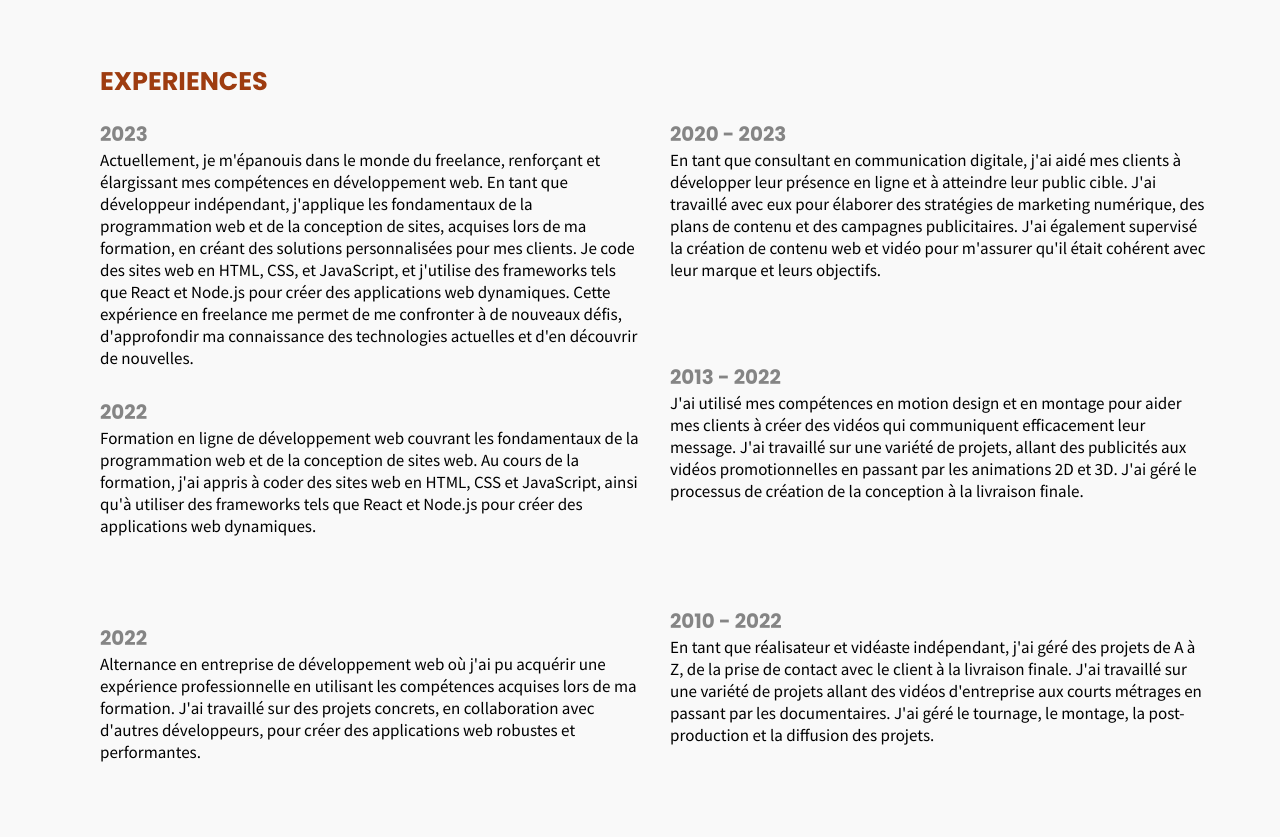
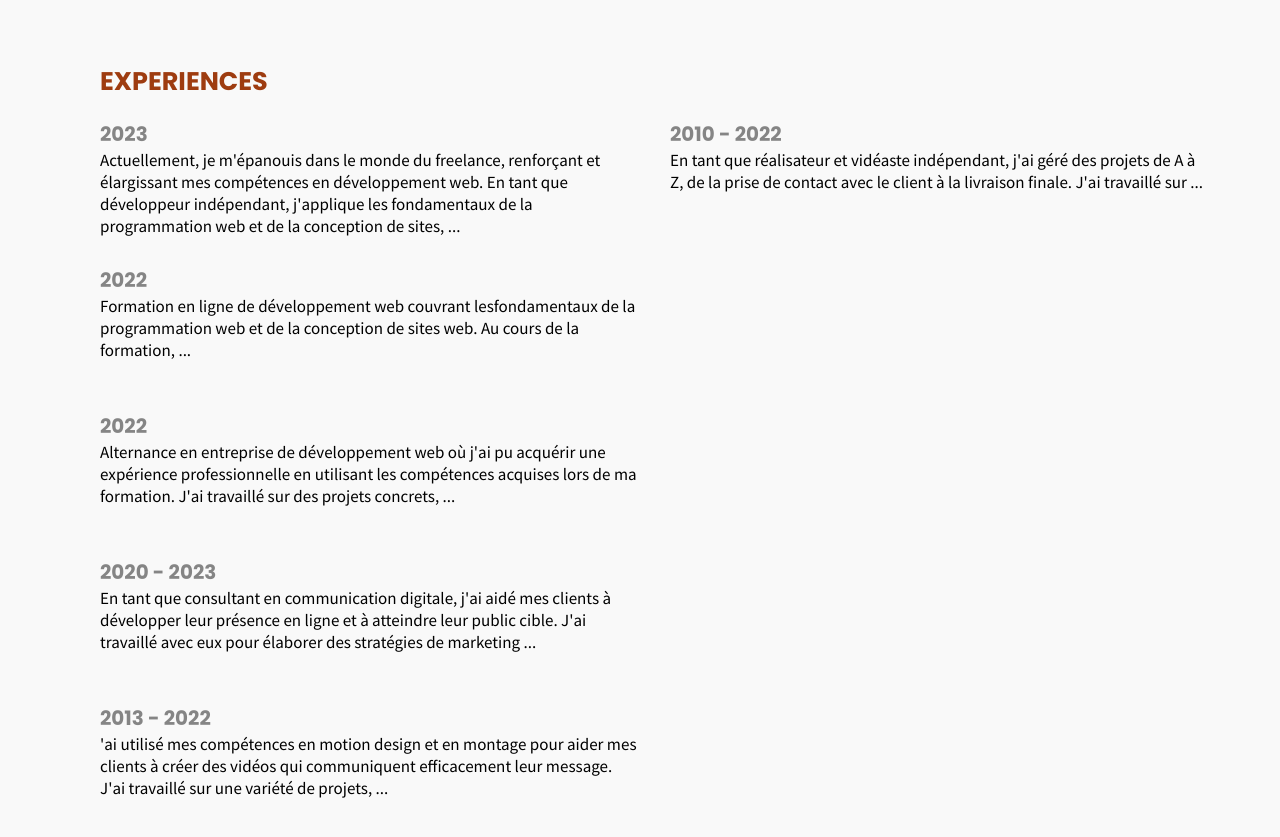
Before and after one commit to HollyTotoC/Site-Perso-v2, a React (Vite) app: page / in a window 1280 px wide. Shown: the part 1800-2637 px from the top of the page. Built offline with nearby package versions, Linux system fonts and the light colour scheme.

Commit message:
experiences.tsx link to json

```diff
--- /dev/null
+++ b/src/assets/experiences.json
@@ -0,0 +1,32 @@
+[
+    {
+        "years":"2023",
+        "part1":"Actuellement, je m'épanouis dans le monde du freelance, renforçant et élargissant mes compétences en développement web. En tant que développeur indépendant, j'applique les fondamentaux de la programmation web et de la conception de sites,",
+        "part2":"acquises lors de ma formation, en créant des solutions personnalisées pour mes clients. Je code des sites web en HTML, CSS, et JavaScript, et j'utilise des frameworks tels que React et Node.js pour créer des applications web dynamiques. Cette expérience en freelance me permet de me confronter à de nouveaux défis, d'approfondir ma connaissance des technologies actuelles et d'en découvrir de nouvelles."
+    },
+    {
+        "years":"2022",
+        "part1":"Formation en ligne de développement web couvrant lesfondamentaux de la programmation web et de la conception de sites web. Au cours de la formation, ",
+        "part2":"j'ai appris à coder des sites web en HTML, CSS et JavaScript, ainsi qu'à utiliser des frameworks tels que React et Node.js pour créer des applications web dynamiques."
+    },
+    {
+        "years":"2022",
+        "part1":"Alternance en entreprise de développement web où j'ai pu acquérir une expérience professionnelle en utilisant les compétences acquises lors de ma formation. J'ai travaillé sur des projets concrets, ",
+        "part2":"en collaboration avec d'autres développeurs, pour créer des applications web robustes et performantes."
+    },
+    {
+        "years":"2020 - 2023",
+        "part1":"En tant que consultant en communication digitale, j'ai aidé mes clients à développer leur présence en ligne et à atteindre leur public cible. J'ai travaillé avec eux pour élaborer des stratégies de marketing",
+        "part2":"numérique, des plans de contenu et des campagnes publicitaires. J'ai également supervisé la création de contenu web et vidéo pour m'assurer qu'il était cohérent avec leur marque et leurs objectifs."
+    },
+    {
+        "years":"2013 - 2022",
+        "part1":"'ai utilisé mes compétences en motion design et en montage pour aider mes clients à créer des vidéos qui communiquent efficacement leur message. J'ai travaillé sur une variété de projets,",
+        "part2":"allant des publicités aux vidéos promotionnelles en passant par les animations 2D et 3D. J'ai géré le processus de création de la conception à la livraison finale."
+    },
+    {
+        "years":"2010 - 2022",
+        "part1":"En tant que réalisateur et vidéaste indépendant, j'ai géré des projets de A à Z, de la prise de contact avec le client à la livraison finale. J'ai travaillé sur",
+        "part2":"une variété de projets allant des vidéos d'entreprise aux courts métrages en passant par les documentaires. J'ai géré le tournage, le montage, la post-production et la diffusion des projets."
+    }
+]
--- a/src/components/Experiences.tsx
+++ b/src/components/Experiences.tsx
@@ -1,84 +1,39 @@
+import { useState } from "react";
+import experiences from "../assets/experiences.json";
+
 function Experiences() {
+    const [collapsedStates, setCollapsedStates] = useState(
+        experiences.map(() => true) // Initial state: all items are collapsed
+    );
+
+    const toggleCollapse = (index: number) => {
+        setCollapsedStates((prevStates) => {
+            const newStates = [...prevStates];
+            newStates[index] = !newStates[index]; // Toggle the state of the item at `index`
+            return newStates;
+        });
+    };
+
     return (
         <section id="experiences">
             <h2 className="title">Experiences</h2>
             <div className="container">
-                <article className="exp">
-                    <h3 className="exp_title">2023</h3>
-                    <p className="exp_text">
-                        Actuellement, je m'épanouis dans le monde du freelance,
-                        renforçant et élargissant mes compétences en
-                        développement web. En tant que développeur indépendant,
-                        j'applique les fondamentaux de la programmation web et
-                        de la conception de sites, acquises lors de ma
-                        formation, en créant des solutions personnalisées pour
-                        mes clients. Je code des sites web en HTML, CSS, et
-                        JavaScript, et j'utilise des frameworks tels que React
-                        et Node.js pour créer des applications web dynamiques.
-                        Cette expérience en freelance me permet de me confronter
-                        à de nouveaux défis, d'approfondir ma connaissance des
-                        technologies actuelles et d'en découvrir de nouvelles.
-                    </p>
-                </article>
-                <article className="exp">
-                    <h3 className="exp_title">2022</h3>
-                    <p className="exp_text">
-                        Formation en ligne de développement web couvrant les
-                        fondamentaux de la programmation web et de la conception
-                        de sites web. Au cours de la formation, j'ai appris à
-                        coder des sites web en HTML, CSS et JavaScript, ainsi
-                        qu'à utiliser des frameworks tels que React et Node.js
-                        pour créer des applications web dynamiques.
-                    </p>
-                </article>
-                <article className="exp">
-                    <h3 className="exp_title">2022</h3>
-                    <p className="exp_text">
-                        Alternance en entreprise de développement web où j'ai pu
-                        acquérir une expérience professionnelle en utilisant les
-                        compétences acquises lors de ma formation. J'ai
-                        travaillé sur des projets concrets, en collaboration
-                        avec d'autres développeurs, pour créer des applications
-                        web robustes et performantes.
-                    </p>
-                </article>
-                <article className="exp">
-                    <h3 className="exp_title">2020 - 2023</h3>
-                    <p className="exp_text">
-                        En tant que consultant en communication digitale, j'ai
-                        aidé mes clients à développer leur présence en ligne et
-                        à atteindre leur public cible. J'ai travaillé avec eux
-                        pour élaborer des stratégies de marketing numérique, des
-                        plans de contenu et des campagnes publicitaires. J'ai
-                        également supervisé la création de contenu web et vidéo
-                        pour m'assurer qu'il était cohérent avec leur marque et
-                        leurs objectifs.
-                    </p>
-                </article>
-                <article className="exp">
-                    <h3 className="exp_title">2013 - 2022</h3>
-                    <p className="exp_text">
-                        J'ai utilisé mes compétences en motion design et en
-                        montage pour aider mes clients à créer des vidéos qui
-                        communiquent efficacement leur message. J'ai travaillé
-                        sur une variété de projets, allant des publicités aux
-                        vidéos promotionnelles en passant par les animations 2D
-                        et 3D. J'ai géré le processus de création de la
-                        conception à la livraison finale.
-                    </p>
-                </article>
-                <article className="exp">
-                    <h3 className="exp_title">2010 - 2022</h3>
-                    <p className="exp_text">
-                        En tant que réalisateur et vidéaste indépendant, j'ai
-                        géré des projets de A à Z, de la prise de contact avec
-                        le client à la livraison finale. J'ai travaillé sur une
-                        variété de projets allant des vidéos d'entreprise aux
-                        courts métrages en passant par les documentaires. J'ai
-                        géré le tournage, le montage, la post-production et la
-                        diffusion des projets.
-                    </p>
-                </article>
+                {experiences.map((experience, index) => {
+                    return (
+                        <article className="exp" key={index}>
+                            <h3 className="exp_title">{experience.years}</h3>
+                            <p
+                                className="exp_text"
+                                onClick={() => toggleCollapse(index)}
+                            >
+                                {experience.part1}{" "}
+                                {collapsedStates[index] && "..."}
+                                {!collapsedStates[index] &&
+                                    `${experience.part2}`}
+                            </p>
+                        </article>
+                    );
+                })}
             </div>
         </section>
     );
```
